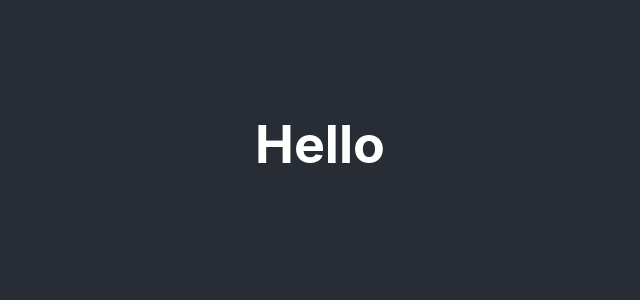
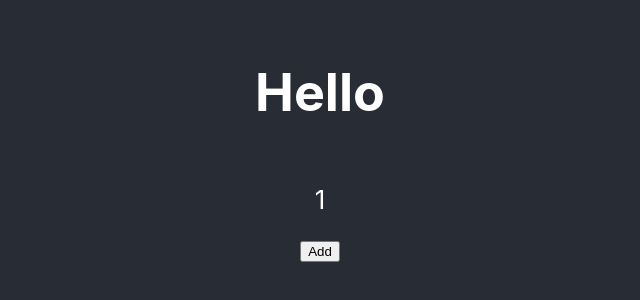
Before and after one commit to rebecca-hallas/React-land, a React (Create React App) app: page / in a window 1280 px wide. Shown: the part 256-556 px from the top of the page, without its empty margins (320-960 px from the left). Built offline with nearby package versions, Linux system fonts and the light colour scheme.

Commit message:
counter working

```diff
--- a/src/App.js
+++ b/src/App.js
@@ -1,10 +1,15 @@
 import './App.css';
+import React, { useState } from 'react';
 
 function App() {
+const [count, setCount] = useState(1)
+
   return (
     <div className="App">
       <header className="App-header">
-   <h1>Hello</h1>
+        <h1>Hello</h1>
+        <p>{count}</p>
+        <button onClick={() => setCount(count + 1)}>Add</button>
       </header>
     </div>
   );
```
